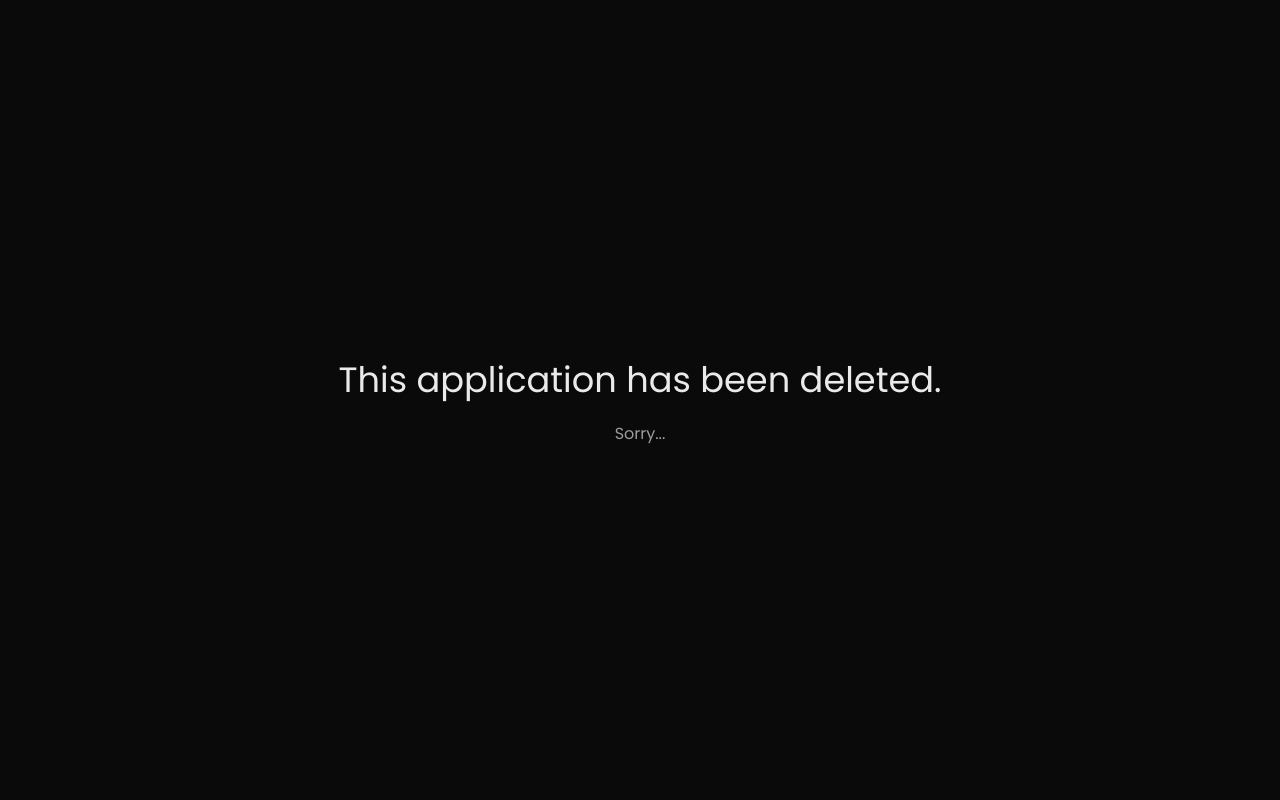
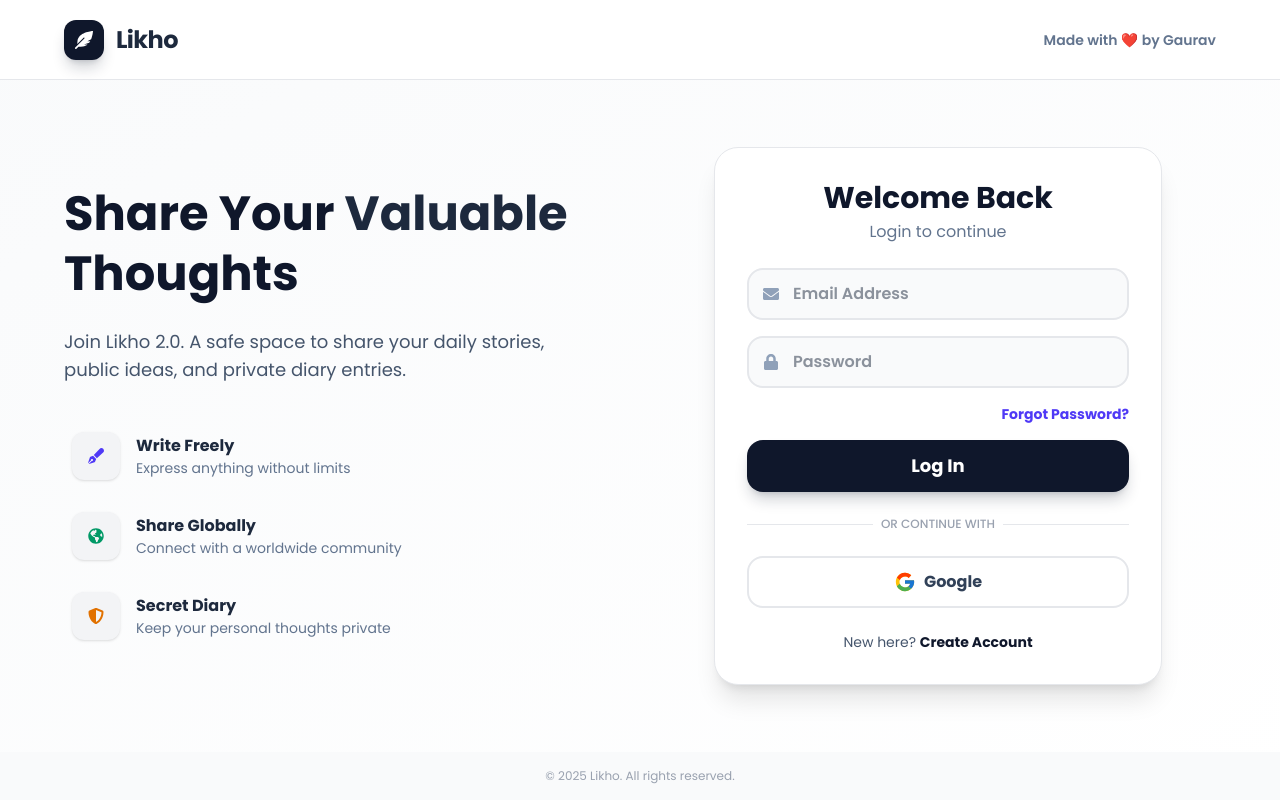
Before and after one commit to Gaurav432005/Likho, a React (Vite) app: page /auth in a window 1280 px wide. Built offline with nearby package versions, Linux system fonts and the light colour scheme; no server answers.

Commit message:
Refactor App component and enhance routing

```diff
--- a/src/App.jsx
+++ b/src/App.jsx
@@ -1,33 +1,85 @@
 import { useEffect } from "react";
-import { useLocation } from "react-router-dom";
+import { Routes, Route, Navigate, useLocation } from "react-router-dom";
+import { Toaster } from "react-hot-toast";
+import { AuthProvider, useAuth } from "./context/AuthContext";
+import { NotificationProvider } from "./context/NotificationContext";
+import { Layout } from "./components/layout/Layout";
+import InstallPrompt from "./components/ui/InstallPrompt";
+
+// Features
+import AuthPage from "./features/auth/AuthPage";
+import Home from "./features/feed/Home";
+import Create from "./features/feed/Create";
+import Diary from "./features/feed/Diary";
+import ViewPost from "./features/feed/ViewPost";
+import ChatList from "./features/chat/ChatList";
+import ChatWindow from "./features/chat/ChatWindow";
+import Profile from "./features/user/Profile";
+
+const ProtectedRoute = ({ children }) => {
+  const { user, loading } = useAuth();
+
+  if (loading)
+    return (
+      <div className="h-screen w-full flex items-center justify-center bg-white text-black font-bold">
+        LOADING...
+      </div>
+    );
+
+  if (!user) return <Navigate to="/auth" />;
+  return children;
+};
 
 export default function App() {
   const { pathname } = useLocation();
-  useEffect(() => window.scrollTo(0, 0), [pathname]);
+
+  useEffect(() => {
+    window.scrollTo(0, 0);
+  }, [pathname]);
 
   return (
-    <div
-      style={{
-        height: "100vh",
-        width: "100vw",
-        display: "flex",
-        alignItems: "center",
-        justifyContent: "center",
-        backgroundColor: "#0a0a0a",
-        color: "#eaeaea",
-        fontFamily: "system-ui, -apple-system, BlinkMacSystemFont, sans-serif",
-        textAlign: "center",
-        padding: "2rem",
-      }}
-    >
-      <div>
-        <h1 style={{ fontSize: "2.2rem", marginBottom: "1rem" }}>
-          This application has been deleted.
-        </h1>
-        <p style={{ opacity: 0.65, fontSize: "1rem" }}>
-          Sorry...
-        </p>
-      </div>
-    </div>
+    <AuthProvider>
+      <NotificationProvider>
+        <InstallPrompt />
+
+        <Toaster
+          position="top-center"
+          toastOptions={{
+            duration: 3000,
+            style: {
+              background: "#000",
+              color: "#fff",
+              borderRadius: "12px",
+              border: "1px solid #333",
+              padding: "12px 16px",
+            },
+          }}
+          containerStyle={{ top: 16 }}
+        />
+
+        <Routes>
+          <Route path="/auth" element={<AuthPage />} />
+
+          <Route
+            path="/"
+            element={
+              <ProtectedRoute>
+                <Layout />
+              </ProtectedRoute>
+            }
+          >
+            <Route index element={<Home />} />
+            <Route path="diary" element={<Diary />} />
+            <Route path="create" element={<Create />} />
+            <Route path="view/:collectionName/:id" element={<ViewPost />} />
+            <Route path="chat" element={<ChatList />} />
+            <Route path="chat/:chatId" element={<ChatWindow />} />
+            <Route path="profile/:userId" element={<Profile />} />
+          </Route>
+
+          <Route path="*" element={<Navigate to="/" />} />
+        </Routes>
+      </NotificationProvider>
+    </AuthProvider>
   );
 }
```
